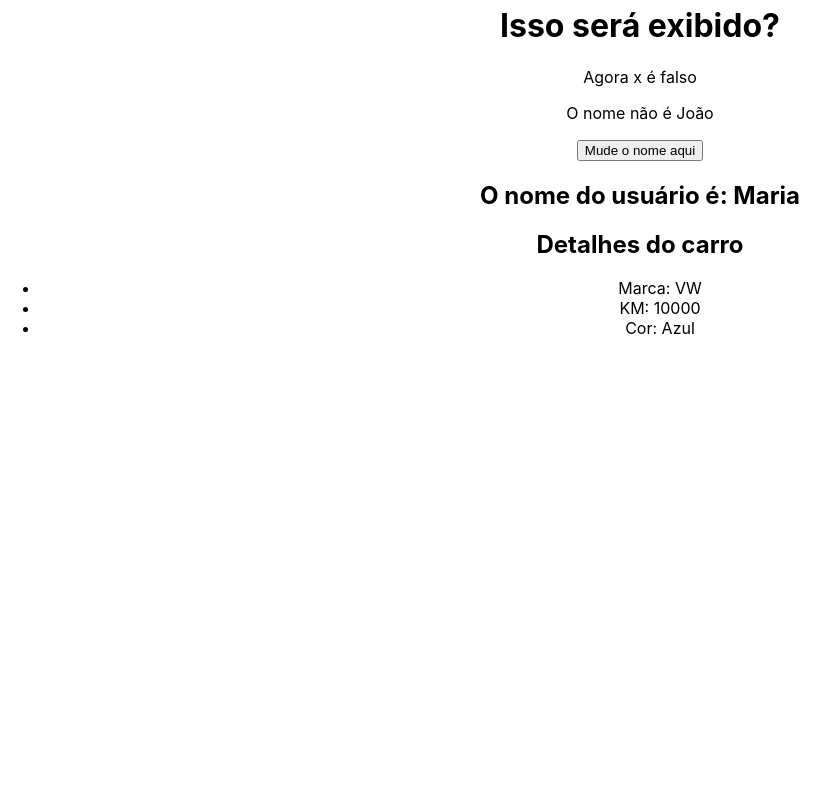
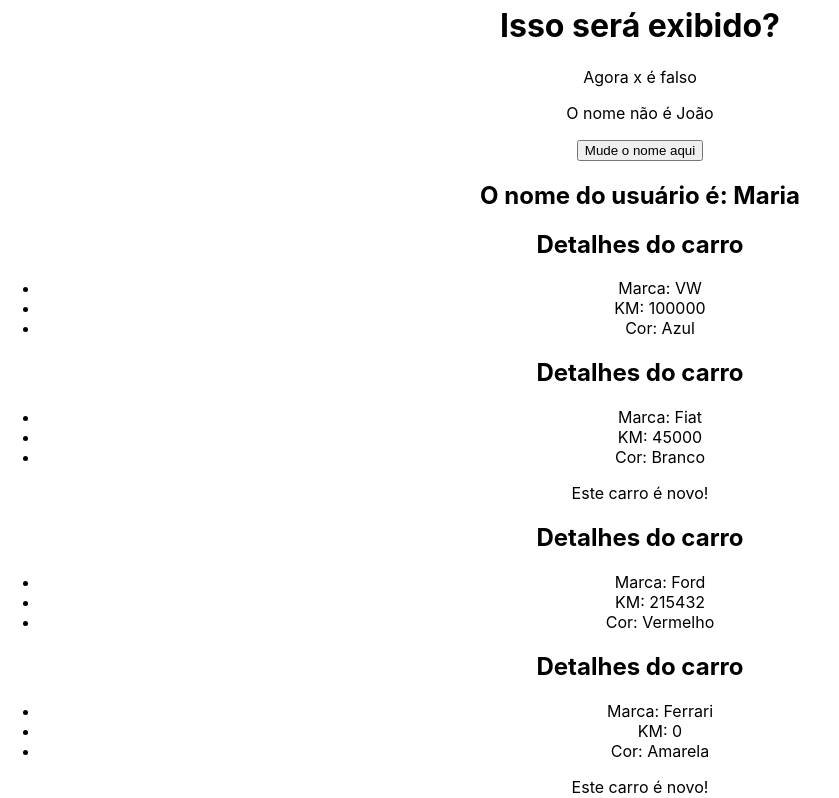
Before and after one commit to santiagvs/LearningReact, a React (Create React App) app in the folder avancado/: page / in a window 1280 px wide. Shown: the part 1545-2343 px from the top of the page, without its empty margins (0-839 px from the left). Built offline with nearby package versions, Linux system fonts and the light colour scheme.

Commit message:
feat: objects in props

```diff
--- a/avancado/src/App.js
+++ b/avancado/src/App.js
@@ -9,6 +9,12 @@
 
 function App() {
   const [userName] = useState('Maria')
+
+  const cars = [
+    {id: 1, brand: 'Ferrari', color: 'Amarela', newCar: true, km: 0},
+    {id: 2, brand: 'Kia', color: 'Verde', newCar: true, km: 43252},
+    {id: 3, brand: 'Renault', color: 'Azul', newCar: false, km: 201200}
+  ]
 
   return (
     <div className="App">
@@ -25,7 +31,19 @@
       <ListRender />
       <ConditionalRender />
       <ShowUserName name={userName} />
-      <CarDetails brand="VW" km={10000} color="Azul" />
+      <CarDetails brand="VW" km={100000} color="Azul" newCar={false}/>
+      {/* reaproveitando */}
+      <CarDetails brand="Fiat" km={45000} color="Branco" newCar={true}/>
+      <CarDetails brand="Ford" km={215432} color="Vermelho" newCar={false}/>
+      {/* loop em array de objetos */}
+      {cars.map((car) => (
+        <CarDetails
+          brand={car.brand}
+          color={car.color}
+          km={car.km}
+          newCar={car.newCar}
+        />
+      ))}
     </div>
   );
 }
--- a/avancado/src/components/CarDetails.js
+++ b/avancado/src/components/CarDetails.js
@@ -1,6 +1,6 @@
 import React from 'react'
 
-const CarDetails = ({brand, km, color}) => {
+const CarDetails = ({brand, km, color, newCar}) => {
   return (
     <div>
       <h2>Detalhes do carro</h2>
@@ -9,6 +9,7 @@
         <li>KM: {km}</li>
         <li>Cor: {color}</li>
       </ul>
+      {newCar && <p>Este carro é novo!</p>}
     </div>
   )
 }
```
